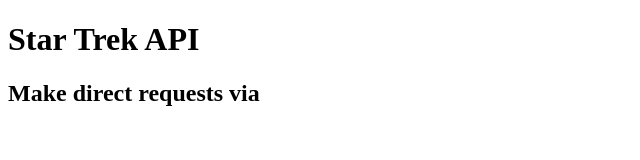
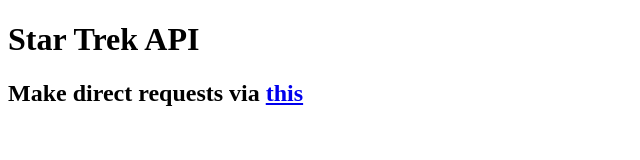
Before and after one commit to beaufoster/star-trek-api, a website: page index.html in a window 1280 px wide. Shown: the full height of the page, 0-640 px from the left. Drawn offline with Linux system fonts and the light colour scheme.

Commit message:
Updated html file

```diff
--- a/index.html
+++ b/index.html
@@ -7,6 +7,6 @@
 </head>
 <body>
     <h1>Star Trek API</h1>
-    <h2>Make direct requests via</h2>
+    <h2>Make direct requests via <a href="https://star-trek-api-0dtn.onrender.com">this</a></h2>
 </body>
 </html>
```
